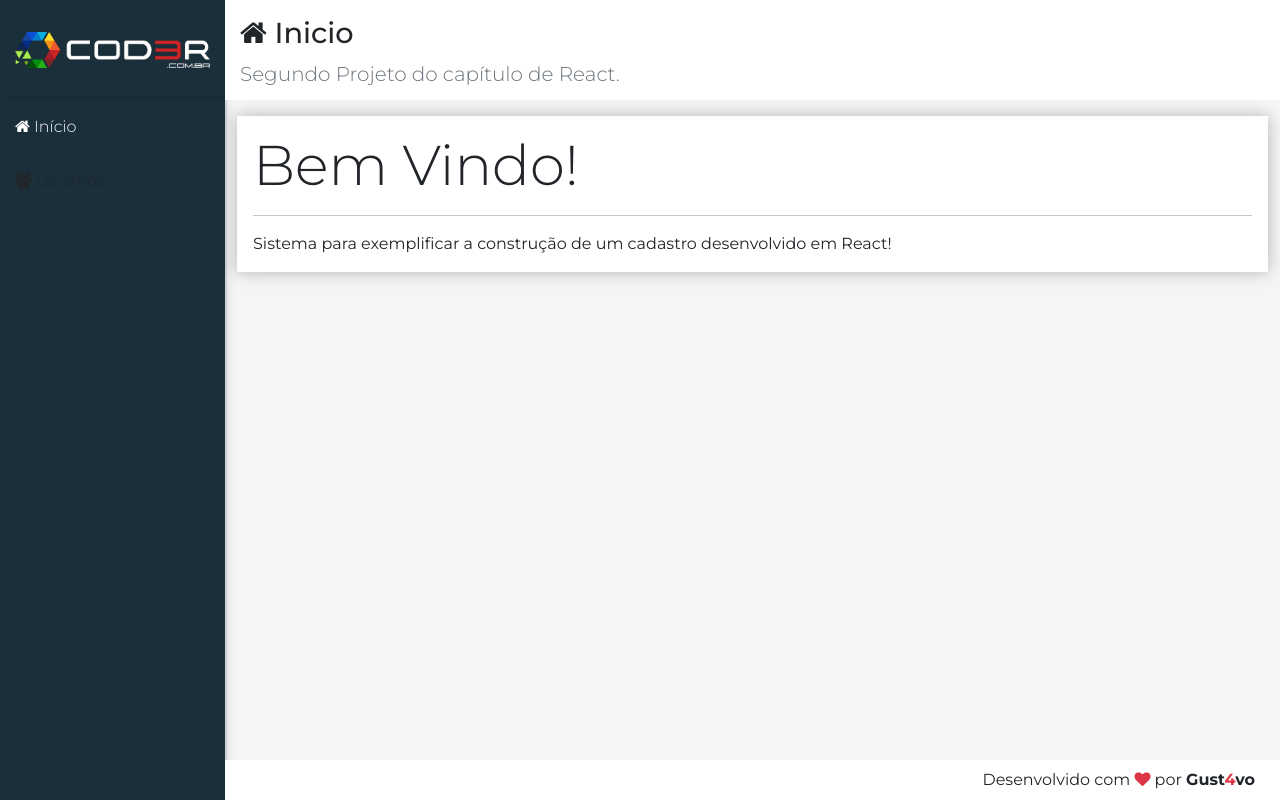
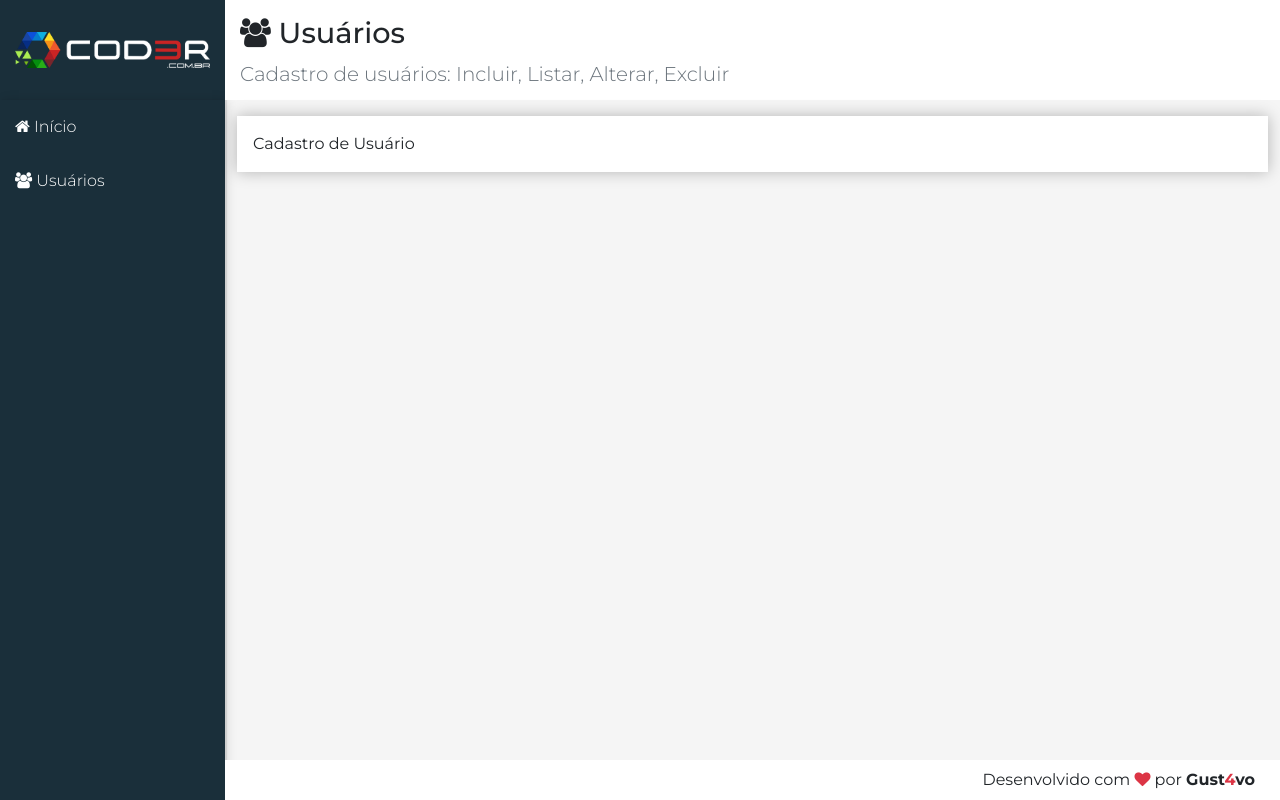
Before and after one commit to gustavomarim/cadastro-de-usuario-react, a React (Create React App) app in the folder crud/frontend/: page /users in a window 1280 px wide. Built offline with nearby package versions, Linux system fonts and the light colour scheme.

Commit message:
"Update - Implementing scales (React Router)"

```diff
--- a/crud/frontend/src/components/template/Logo.jsx
+++ b/crud/frontend/src/components/template/Logo.jsx
@@ -1,12 +1,13 @@
 import './Logo.css'
 import logo from '../../assets/imgs/logo.png'
 import React from 'react'
+import { Link } from 'react-router-dom'
 
 const fn = props =>
     <aside className="logo">
-        <a href="/" className="logo">
+        <Link to="/" className="logo">
             <img src={logo} alt="logo" />
-        </a>
+        </Link>
     </aside>
 
 export default fn
--- a/crud/frontend/src/components/template/Nav.jsx
+++ b/crud/frontend/src/components/template/Nav.jsx
@@ -1,18 +1,19 @@
 import './Nav.css'
 import React from 'react'
+import { Link } from 'react-router-dom'
 
 const fn = props =>
     <aside className="menu-area">
         <nav className="menu">
 
             {/* Refatorar em casa! */}
-            <a href="/">
+            <Link to="/">
                 <i className="fa fa-home"></i> Início
-            </a>
+           </Link>
 
-            <a href to="#/users">
+            <Link to="/users">
                 <i className="fa fa-users"></i> Usuários
-            </a>
+           </Link>
 
         </nav>
     </aside>
--- a/crud/frontend/src/components/user/UserCrud.jsx
+++ b/crud/frontend/src/components/user/UserCrud.jsx
@@ -4,8 +4,8 @@
 // Componente criado em classe por possuir estado
 const headerProps = {
     icon: 'users',
-    title: 'Usuarios',
-    subtitle: 'Cadastro de usuarios: Incluir, Listar, Alterar, Excluir'
+    title: 'Usuários',
+    subtitle: 'Cadastro de usuários: Incluir, Listar, Alterar, Excluir'
 }
 
 // DESAFIO - Componentizar o Incluir, Listar... (row 8)
@@ -13,7 +13,7 @@
     render() {
         return (
             <Main {...headerProps} >
-                Usuário
+                Cadastro de Usuário
             </Main>
         )
     }
--- a/crud/frontend/src/main/App.jsx
+++ b/crud/frontend/src/main/App.jsx
@@ -2,18 +2,21 @@
 import 'font-awesome/css/font-awesome.min.css'
 import './App.css'
 import React from 'react'
+import { BrowserRouter } from 'react-router-dom'
 
 import Logo from '../components/template/Logo'
 import Nav from '../components/template/Nav'
-import Home from '../components/home/Home'
+import Routes from './Routes'
 import Footer from '../components/template/Footer'
 
-const fn = props =>
-    <div className="app">
-        <Logo />
-        <Nav />
-        <Home />
-        <Footer />
-    </div >
+let fn = props =>
+    <BrowserRouter>
+        <div className="app">
+            <Logo />
+            <Nav />
+            <Routes />
+            <Footer />
+        </div >
+    </BrowserRouter>
 
 export default fn
--- /dev/null
+++ b/crud/frontend/src/main/Routes.jsx
@@ -0,0 +1,15 @@
+import React from 'react'
+import { Switch, Route, Redirect } from 'react-router'
+
+import Home from '../components/home/Home'
+import UserCrude from '../components/user/UserCrud'
+
+// Mapeamento da URL com os componentes
+let fn = props =>
+    <Switch>
+        <Route exact path='/' component={Home} />
+        <Route path='/users' component={UserCrude} />
+        <Redirect from='*' to='/' /> {/* caso haja rota não mapeada  */}
+    </Switch>
+
+export default fn
```
